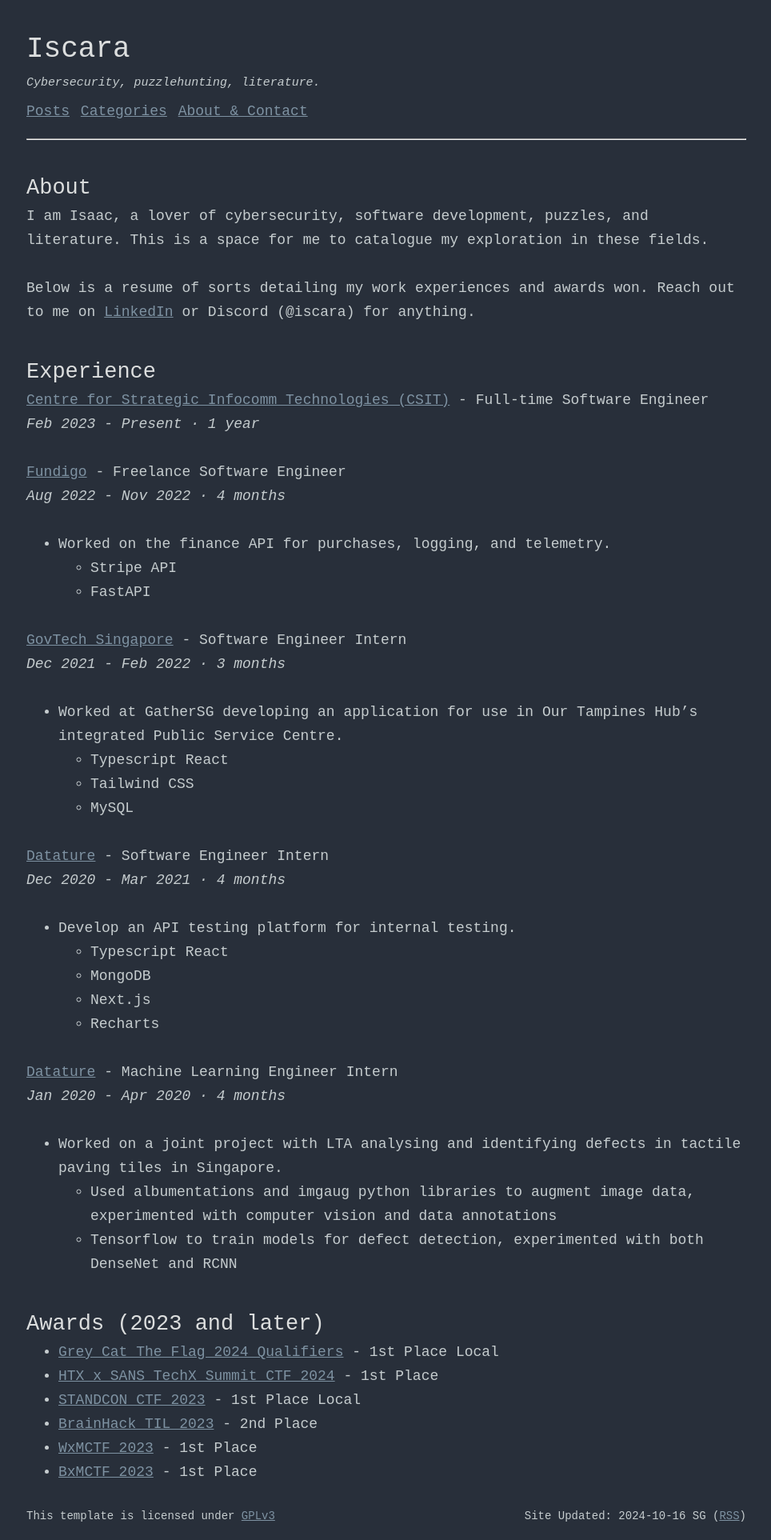
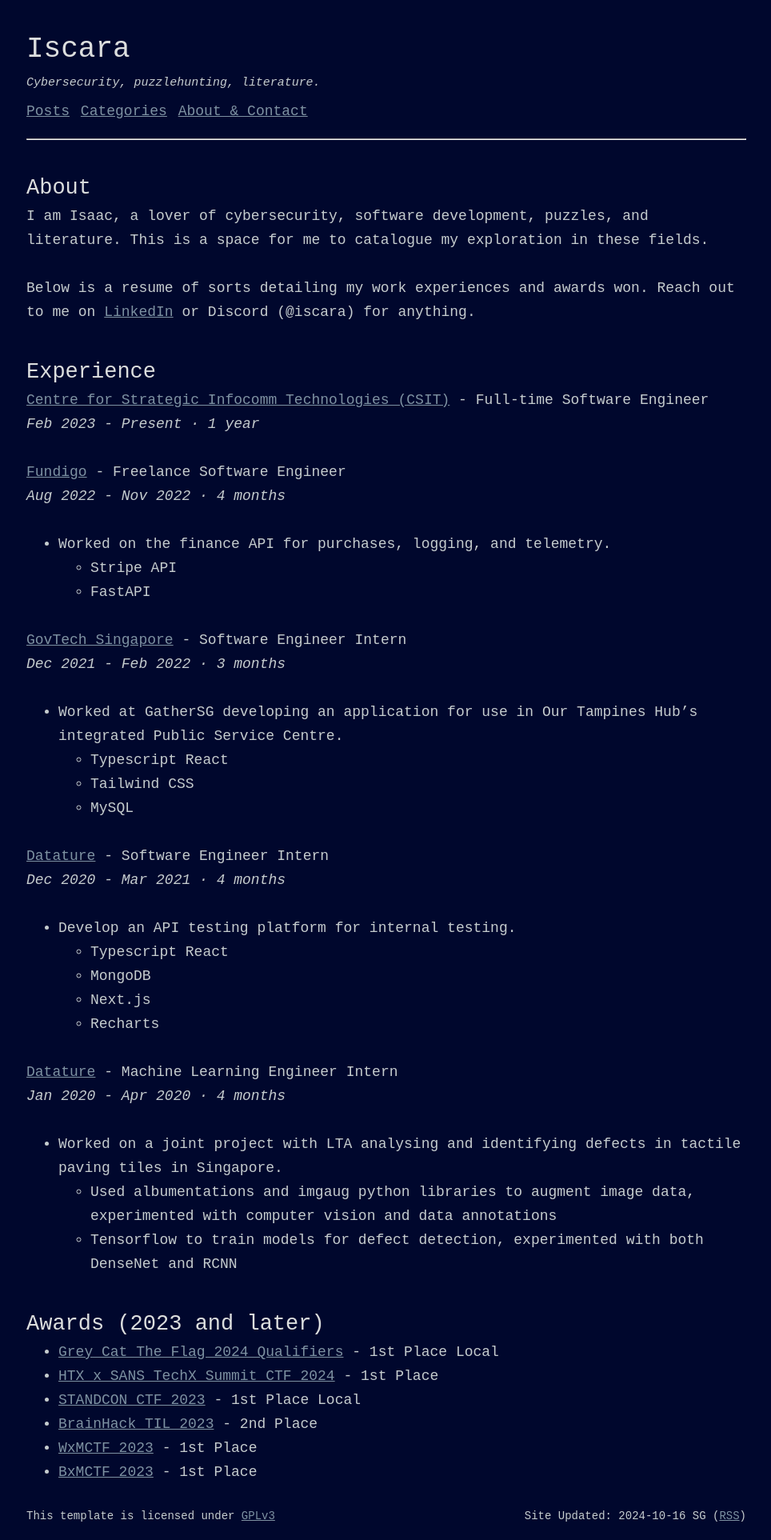
Before and after one commit to Iscaraca/Iscaraca.github.io, a Jekyll site: the page built from index.md, in a window 1280 px wide. Shown: the whole page at 80% size, without its empty margins (157-1121 px from the left). Built offline with Jekyll 4.4.1, drawn with Linux system fonts in a browser that asks for light colours.

Commit message:
fix: Change background colour

```diff
--- a/_sass/page.scss
+++ b/_sass/page.scss
@@ -39,7 +39,7 @@
 
 body {
   color: #c5ccce;
-  background-color: #282f3a;
+  background-color: #00072d;
 }
 
 h1,
```
